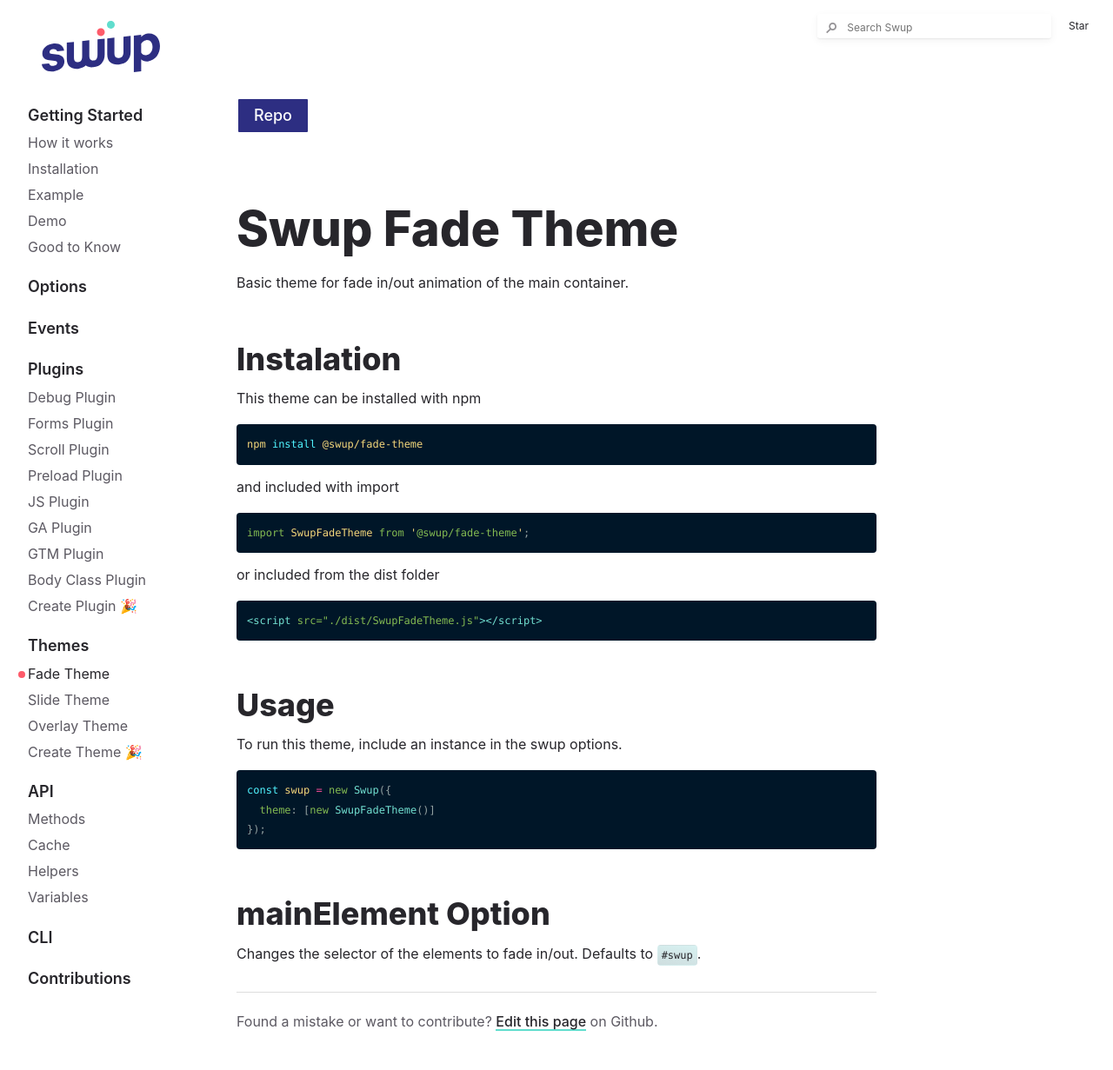
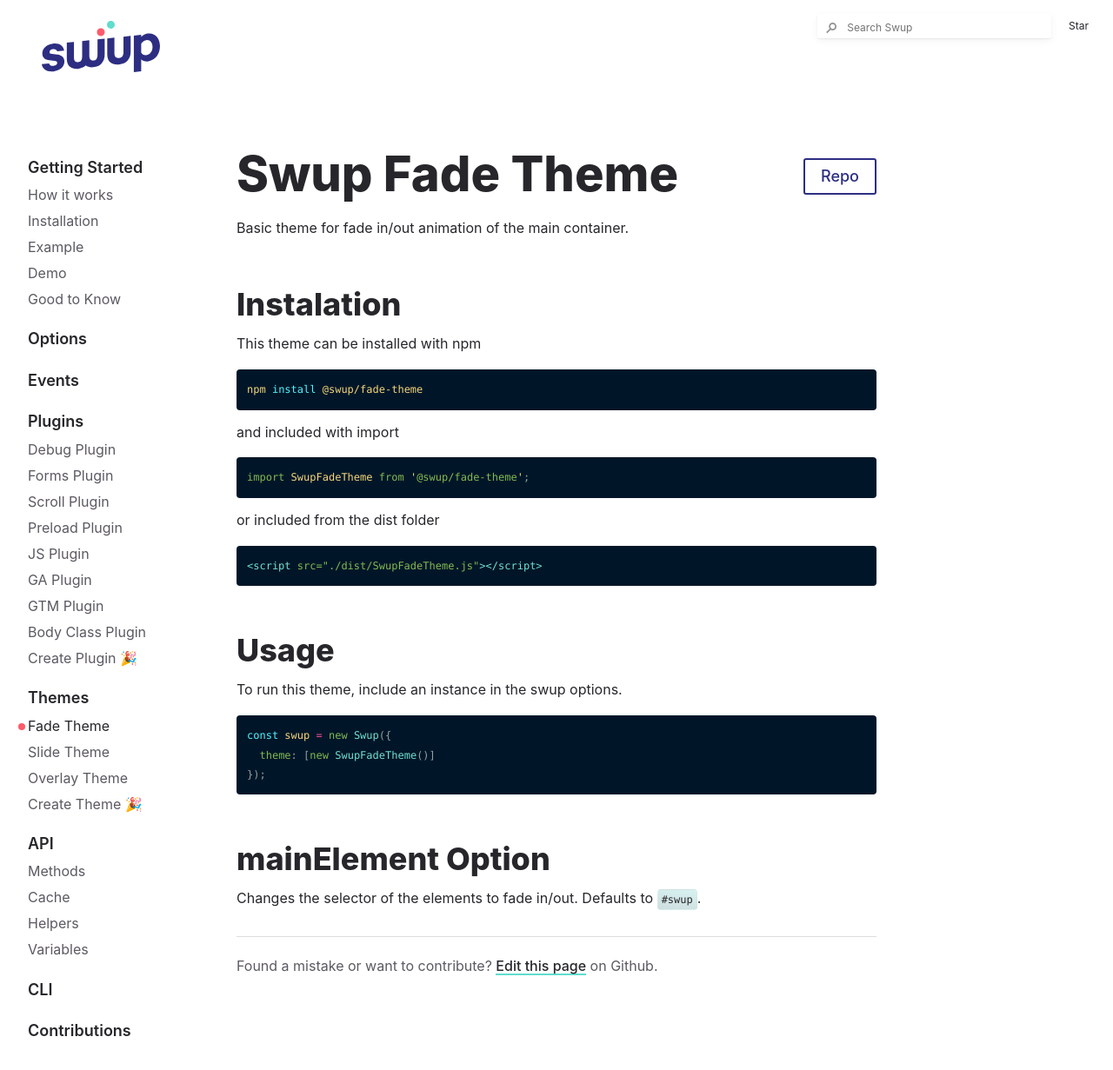
Before and after one commit to swup/docs, a Jekyll site: the page built from docs/themes/fade-theme.md, in a window 1280 px wide. Shown: the top 1231 px of the page at 87% size. Built offline with Jekyll 4.4.1, drawn with Linux system fonts in a browser that asks for light colours.

Commit message:
style tweaks

```diff
--- a/_sass/base.scss
+++ b/_sass/base.scss
@@ -88,6 +88,10 @@ a:not([class]) {
   }
 }
 
+ul a:not([class]) {
+  background-image: none;
+}
+
 code {
   font-family: $mono-font-family;
   font-size: 12px;
--- a/_sass/buttons.scss
+++ b/_sass/buttons.scss
@@ -101,6 +101,22 @@
   }
 }
 
+.btn-repo {
+  border: 2px solid #2D2E82;
+  color: #2D2E82;
+  border-radius: 3px;
+  background: #fff;
+  width: 100%;
+  text-align: center;
+
+  @include mq(md) {
+    position: absolute;
+    margin-top: 14px;
+    right: 2rem;
+    width: auto;
+  }
+}
+
 .btn-primary {
   @include btn-color($white, $btn-primary-color);
 }
--- a/_sass/content.scss
+++ b/_sass/content.scss
@@ -91,6 +91,7 @@
     font-weight: 800;
 
     @include mq(md) {
+      padding-right: 100px;
       margin-top: 1em;
     }
   }
--- a/_sass/layout.scss
+++ b/_sass/layout.scss
@@ -154,8 +154,9 @@
   margin-bottom: -20px;
 
   @include mq(md) {
-    margin-top: $sp-7;
-    padding-top: $sp-3;
+    margin-top: 3.5rem;
+    padding-top: 3.5rem;
+    padding-bottom: 2.5rem;
     overflow-y: auto;
     flex: 1 1 auto;
     margin-bottom: 0;
--- a/_sass/navigation.scss
+++ b/_sass/navigation.scss
@@ -17,6 +17,18 @@
     z-index: 101;
     height: auto;
     padding: $sp-5 4rem $sp-5;
+
+    &:before {
+      content: '';
+      display: block;
+      position: absolute;
+      top: 100%;
+      left: 0;
+      right: 0;
+      height: 30px;
+      pointer-events: none;
+      background-image: linear-gradient(to bottom, rgba(255, 255, 255, 1), rgba(255, 255, 255, 1) 30%, rgba(255, 255, 255, 0));
+    }
   }
 
   img {
```
